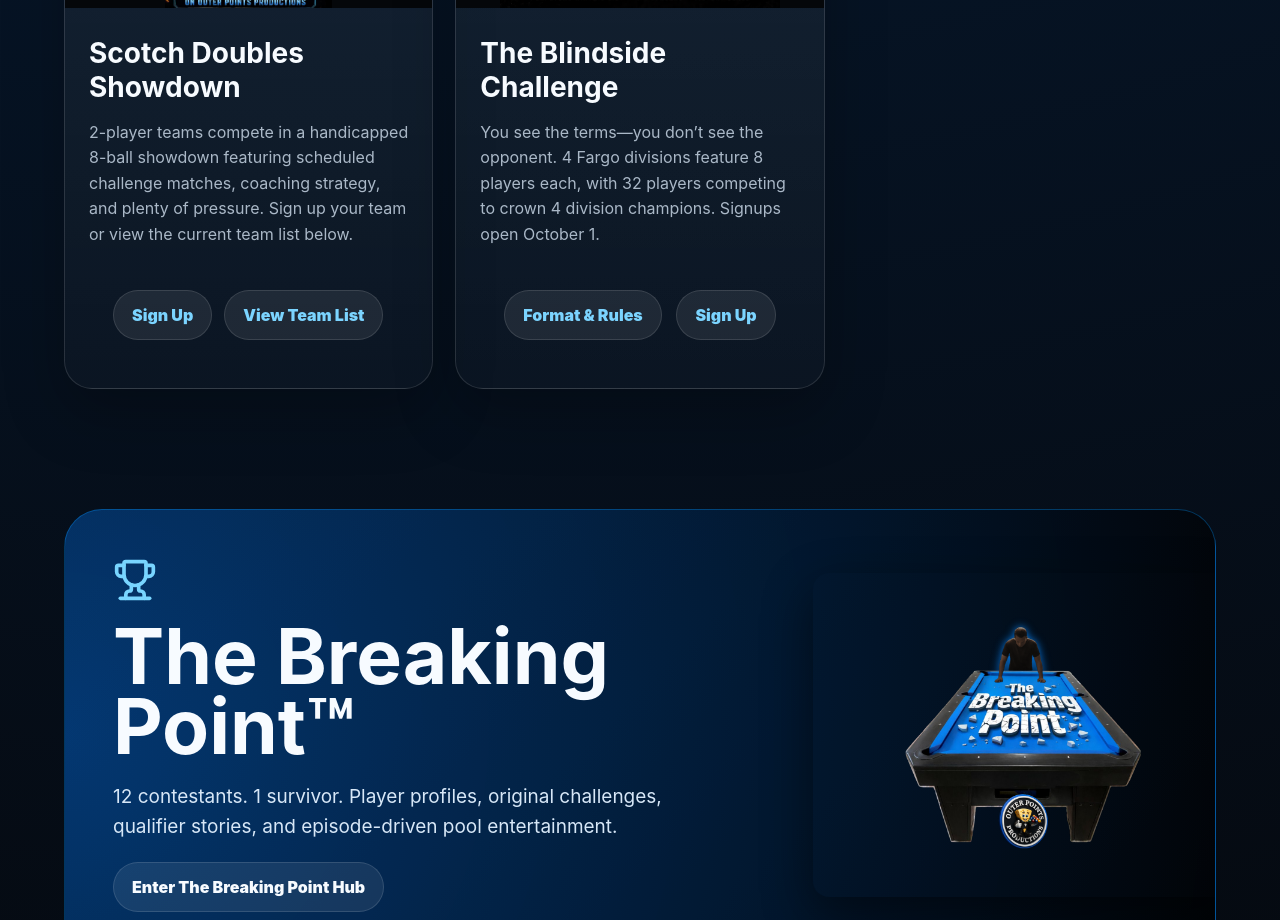
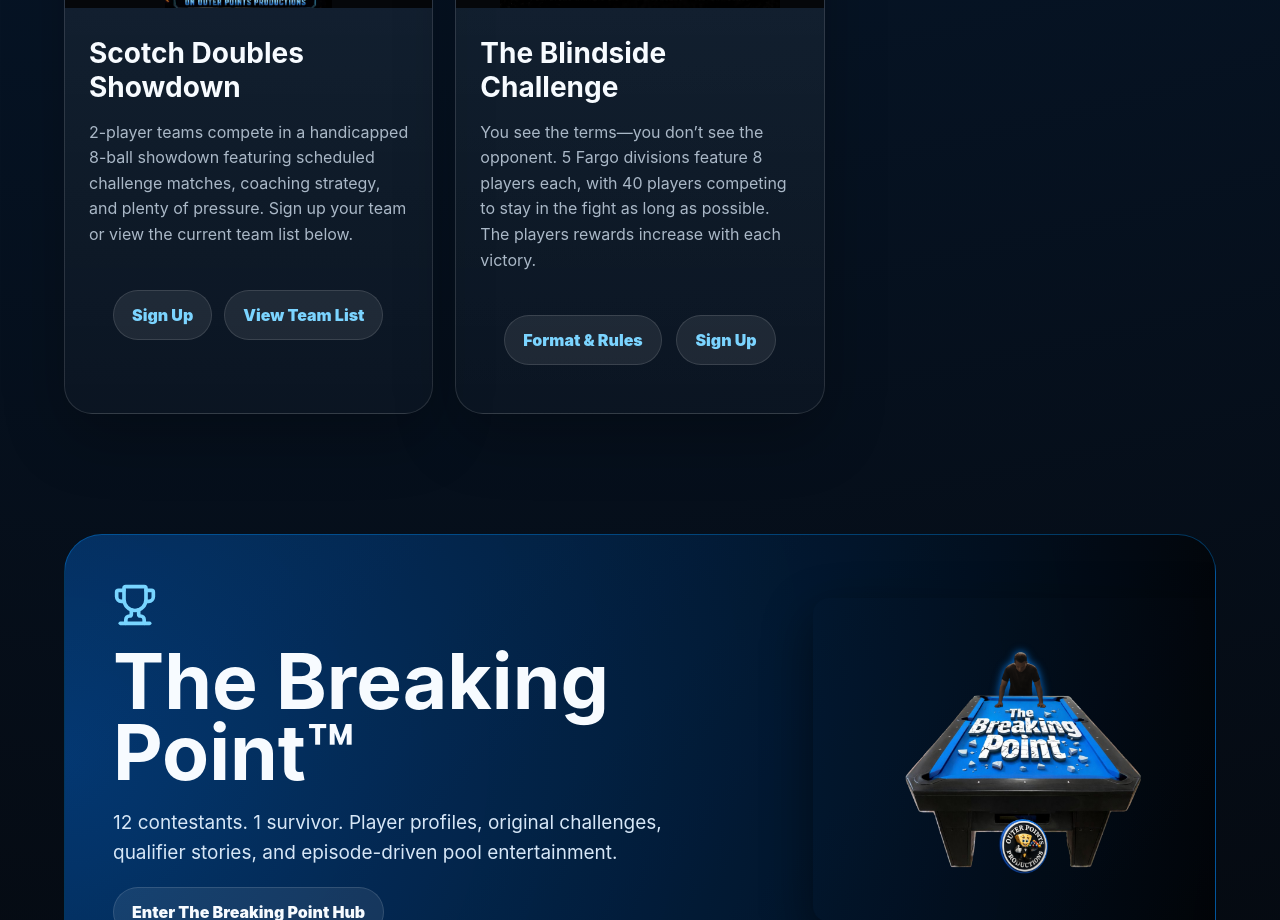
Before and after one commit to outerpointsproductions-design/outer-points-productions-clean, a React (Vite) app in the folder opp-clean-repo/: page / in a window 1280 px wide. Shown: the part 2840-3760 px from the top of the page. Built offline with nearby package versions, Linux system fonts and the light colour scheme.

Commit message:
Update main.jsx

```diff
--- a/opp-clean-repo/src/main.jsx
+++ b/opp-clean-repo/src/main.jsx
@@ -635,9 +635,10 @@ target={
     <h3>The Blindside Challenge</h3>
 
     <p>
-      You see the terms—you don’t see the opponent. 4 Fargo divisions
-      feature 8 players each, with 32 players competing to crown 4
-      division champions. Signups open October 1.
+      You see the terms—you don’t see the opponent. 5 Fargo divisions
+      feature 8 players each, with 40 players competing to stay in
+      the fight as long as possible. The players rewards increase with
+      each victory.
     </p>
 
     <div
```
